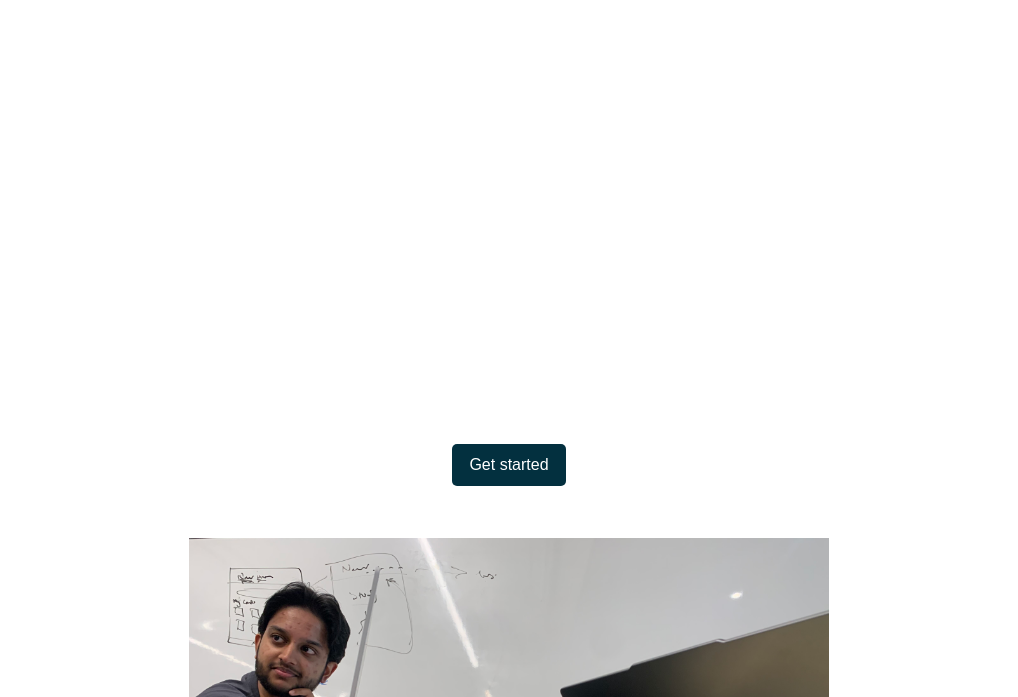
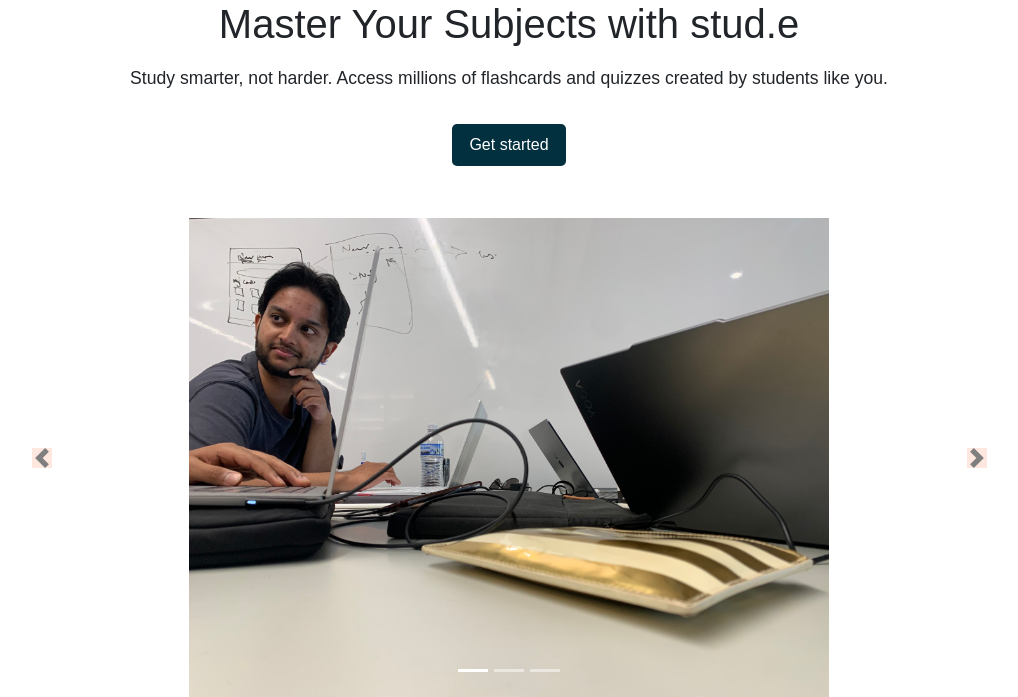
Before and after one commit to JoelRaju403/agileproject, a Python web app: template app/templates/home.html in a window 1280 px wide. Shown: the part 97-794 px from the top of the page, without its empty margins (131-1149 px from the left). Run offline with Jinja, Linux system fonts and the light colour scheme; the template is opened without the code that fills it, so the values that code supplies are empty, except form fields; tables that the repository leaves empty hold one stand-in row (values such as "Sample post"); form fields are guessed from the names that the template uses; some libraries are stand-ins or nearby versions.

```diff
--- a/app/static/home.css
+++ b/app/static/home.css
@@ -51,14 +51,10 @@
   .hero h2 {
     font-size: 2.5rem;
     margin-bottom: 1rem;
-    color: white;
-    padding-top: 25%;
   }
   .hero p {
     font-size: 1.1rem;
     margin-bottom: 2rem;
-    color: #fff;
-
   }
   .btn {
     display: inline-block;
@@ -137,7 +133,7 @@
 
   li>a:hover {
     text-decoration: underline;
-
+    font-weight: bold;
 
   }
 
```
